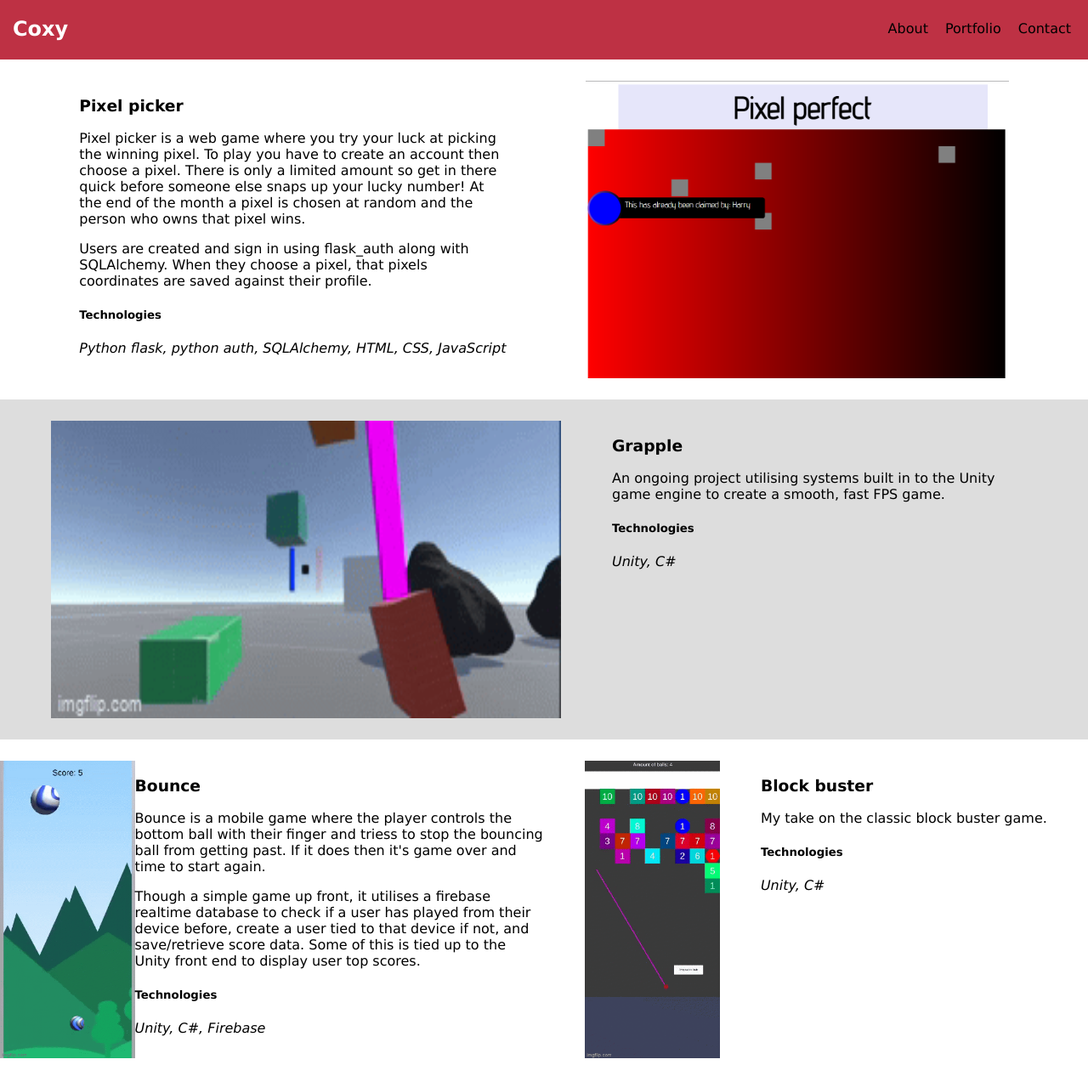
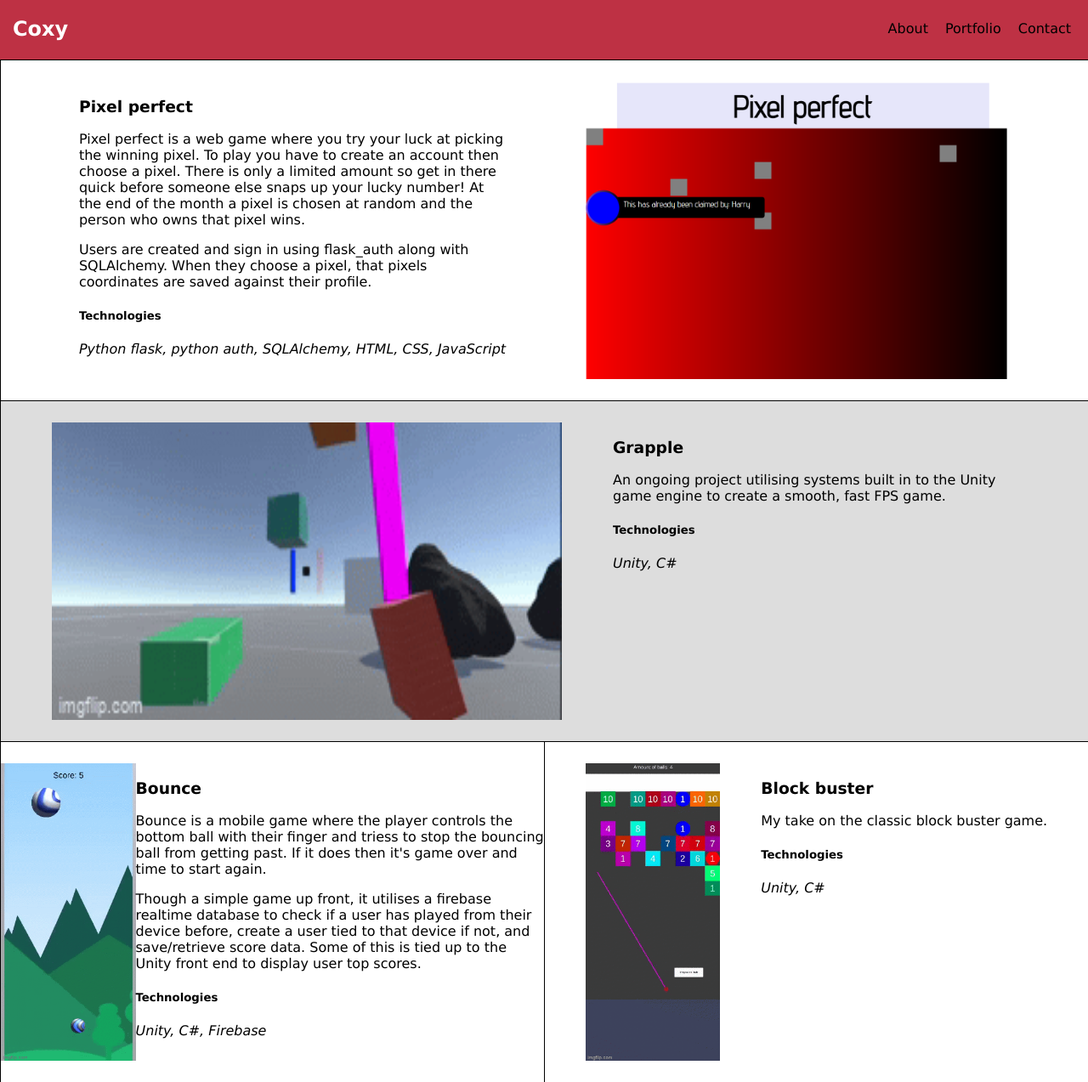
Before and after one commit to harry4041/coxy, a Flask app: page /work in a window 1280 px wide. Shown: the whole page at 85% size. Before the commit the page ends 1245 px from the top, so only its background shows below. Run offline with Flask 2, Linux system fonts and the light colour scheme.

Commit message:
finishing portfolio

```diff
--- a/static/styles/work.css
+++ b/static/styles/work.css
@@ -6,6 +6,8 @@
     justify-content: space-evenly;
     align-content: center;
     flex-direction: row;
+    border-top: 1px black solid;
+    border-left: 1px black solid;
 }
 
 .project-description{
@@ -22,6 +24,7 @@ max-height: -webkit-fill-available;
     justify-content: space-evenly;
     align-content: center;
     flex-direction: row;
+    width: 100vw;
 }
 
 .lightgray-section{
--- a/templates/work.html
+++ b/templates/work.html
@@ -9,9 +9,9 @@
 {% block content %}
 <div class="project light-gray-section" id="first-section">
     <div class="project-info project-left">
-        <h3 class="project-title">Pixel picker</h3>
+        <h3 class="project-title">Pixel perfect</h3>
         <p class="project-description">
-            Pixel picker is a web game where you try your luck at picking the winning pixel. To play you have to
+            Pixel perfect is a web game where you try your luck at picking the winning pixel. To play you have to
             create an account then choose a pixel. There is only a limited amount so get in there quick before
             someone else snaps up your lucky number! At the end of the month a pixel is chosen at random and
             the person who owns that pixel wins.
```
Also changed, not shown: static/image/pixel-perfect.gif (added), static/image/pixel-picker.png.
